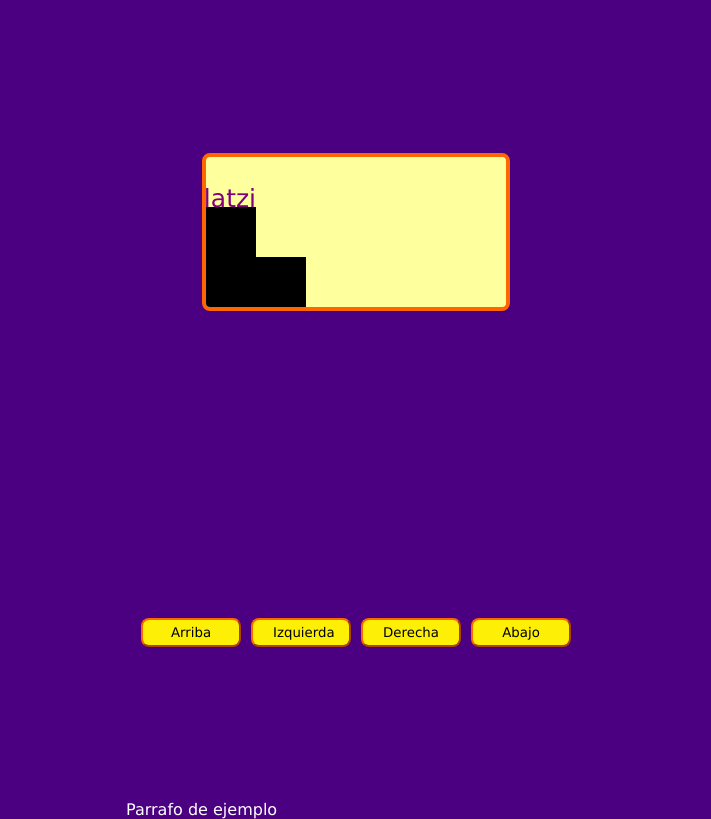
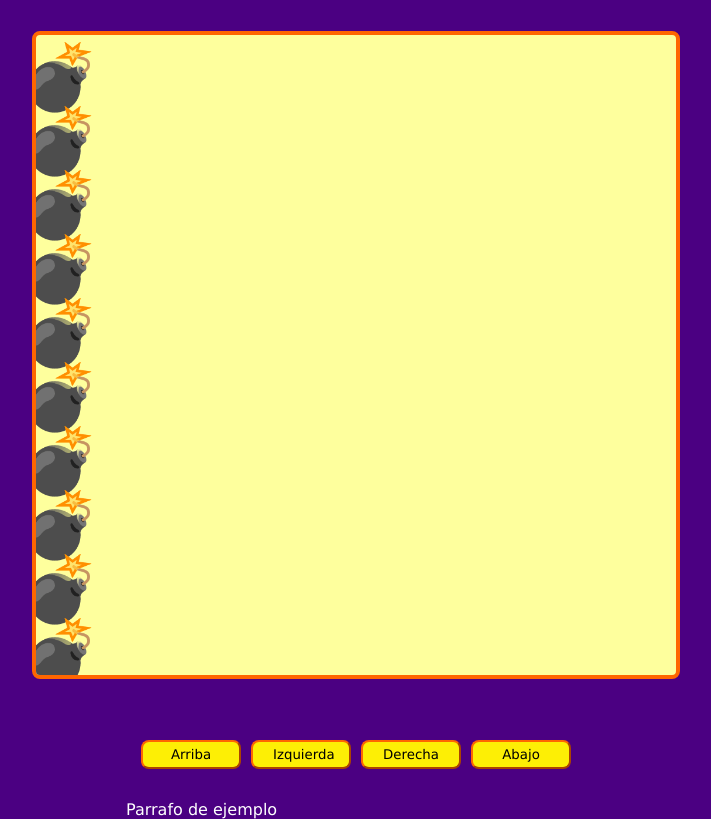
Before and after one commit to jhosepmyr/practico-js-videogames, a plain HTML site: page index.html in a window 1280 px wide. Shown: the whole page, without its empty margins (284-995 px from the left). Drawn offline with Linux system fonts and the light colour scheme.

Commit message:
Tamaño del canvas y sus elementos

```diff
--- a/game.js
+++ b/game.js
@@ -1,19 +1,52 @@
 const canvas = document.querySelector('#game');
+//getContext--metodo para tener las propiedades de Canvas
 const game = canvas.getContext('2d');
 // window es como todo nuestro HTML
 // lOAD es cuando carga el HTML
 window.addEventListener('load', startGame);
 
 function startGame(){
+    let canvasSize;
+    //window.innerHeight y innerWidth-- son metodos para saber las dimensiones de la pantalla
+    if (window.innerHeight > window.innerWidth) {
+        canvasSize = window.innerWidth * 0.8;
+    } else {
+        canvasSize = window.innerHeight * 0.8;
+    }
+    //setAttribute--metodo para reasignar un atributo
+    canvas.setAttribute('width', canvasSize);
+    canvas.setAttribute('height', canvasSize);
+
+    const elementsSize = canvasSize / 10;
+
+    game.font = elementsSize + 'px Verdana';
+    game.textAlign = 'end';
+
+    for (let i = 1; i <= 10; i++) {
+        game.fillText(emojis['X'], elementsSize, elementsSize * i);
+    }
+    // for(let ver=1; ver<=10; ver++){
+    //     for (let hor = 1; hor <=10; hor++) {
+    //         game.fillText(emojis['X'],elementsSize*hor,elementsSize*ver)
+    //     }
+    // }
+
+
+
     // fillRect---es donde comienza a crear un espacio de posicion xinicial, yinicial, xfinal-ancho, yfinal-altura
-    game.fillRect(0,50,100,100);
+    // game.fillRect(0,50,100,100);
+
     //clearRect--- es para borrar espacio con coordenadas
-    game.clearRect(50,50,50,50);
+    // game.clearRect(50,50,50,50);
+
     // font, fillStyle---no son metodos son para que podamos darle css al texto
-    game.font = '25px Verdana';
-    game.fillStyle='purple';
+    // game.font = '25px Verdana';--debemos establecer el tamano y la fuente para que funcione
+    // game.fillStyle='purple';
+
     //textAlign---no metodo pero nos mueve con respecto a las coordenadas--right o end--hace que la coordenada sea el final del texto---left 0 start -- hace que la coordenada sea el comienzo del texto---center--hace que el texto este al centro de la coordenada
-    game.textAlign= 'right'
+    // game.textAlign= 'right';
+
     //fillText-- metodo para agregar texto con coordenadas
-    game.fillText('platzi',50,50)
+    // game.fillText('platzi',50,50);
+
 }
```
Also changed, not shown: styles.css (+18 -10 lines).
